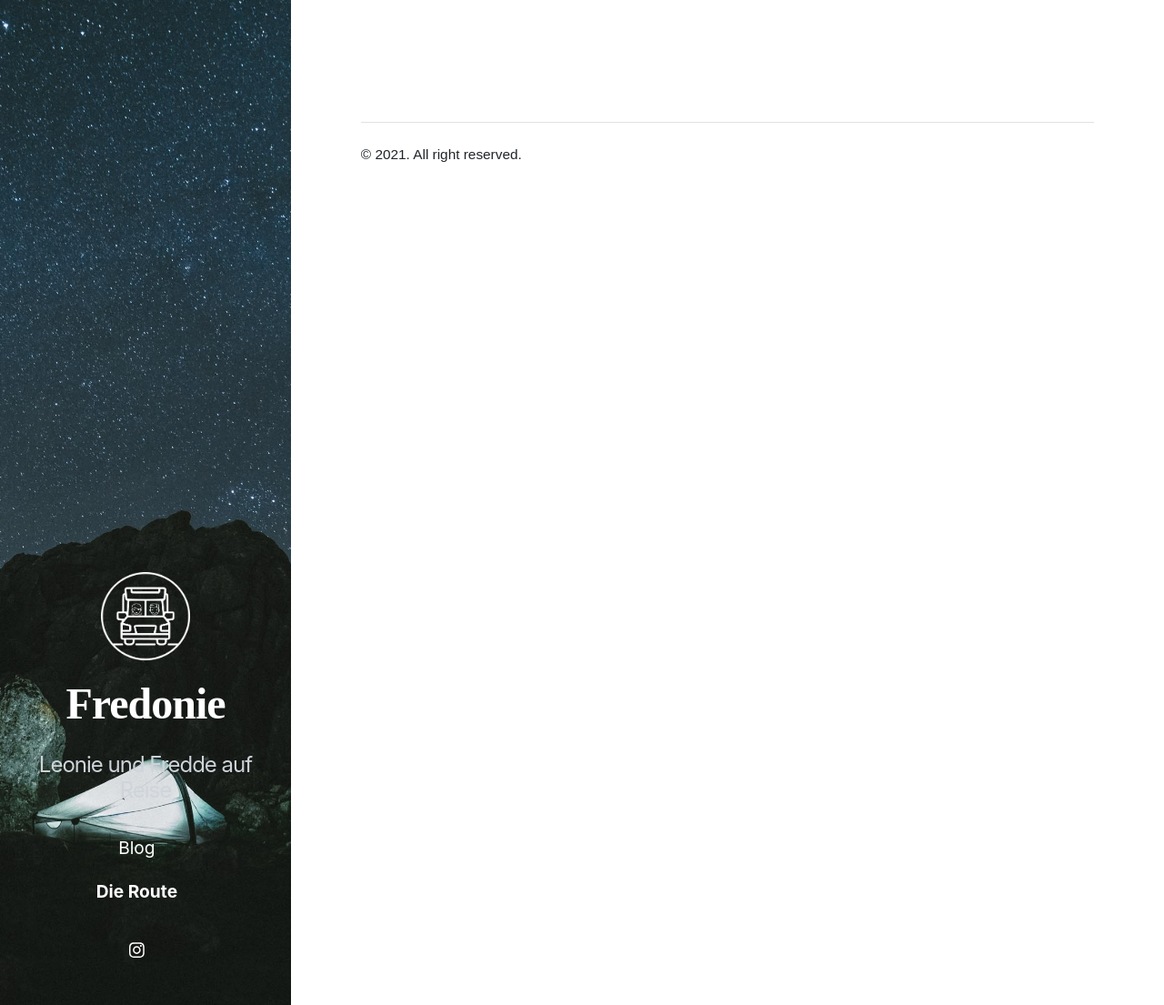
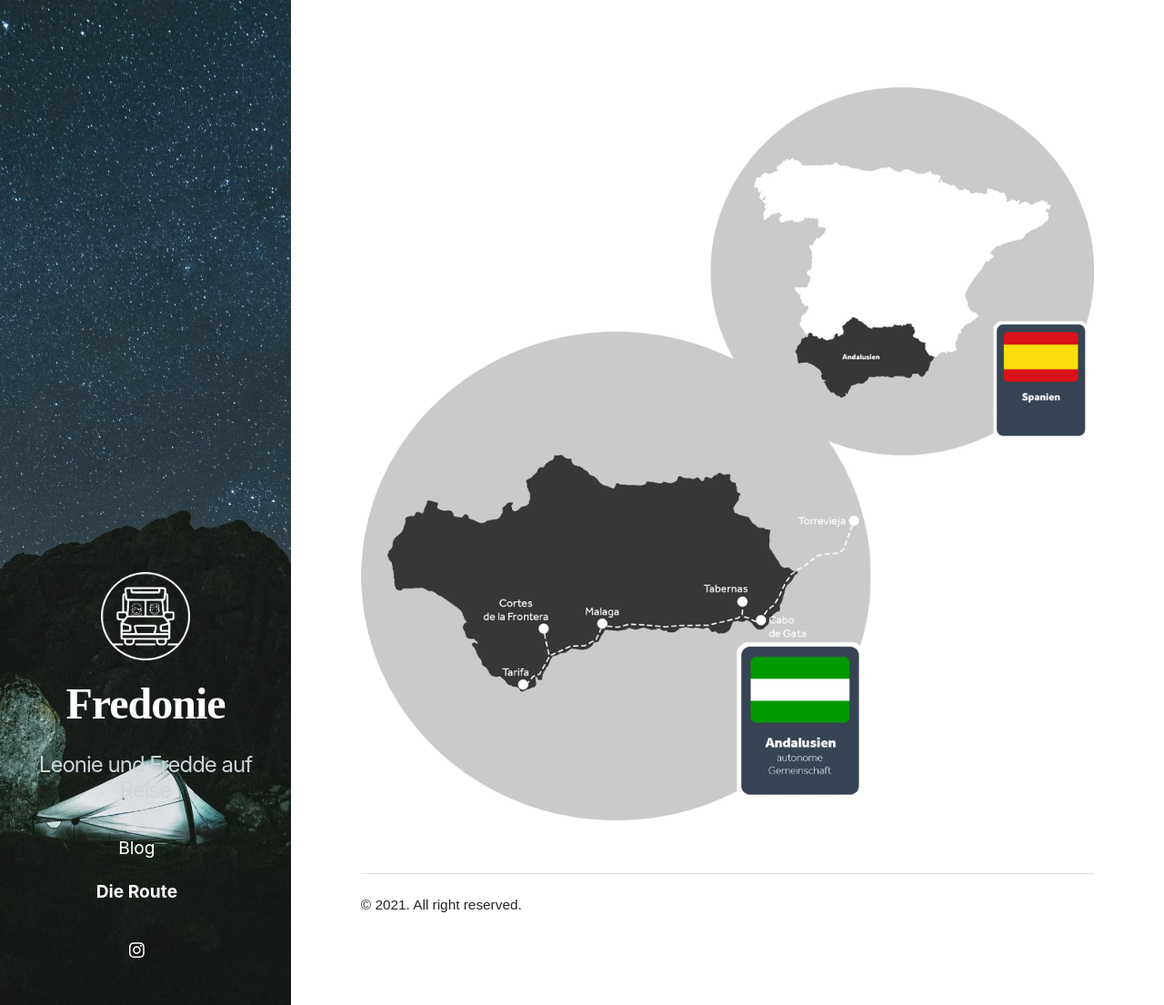
Before and after one commit to fschreib/fredonie, a Jekyll site: the page built from route.markdown, in a window 1280 px wide and 1105 px high. Shown: the whole window at 91% size. Built offline with Jekyll 4.4.1, drawn with Linux system fonts in a browser that asks for light colours; nearby versions of some CDN libraries.

Commit message:
initial commit

```diff
--- a/_layouts/route.html
+++ b/_layouts/route.html
@@ -1,3 +1,6 @@
 ---
 layout: default
 ---
+<article class="page">
+  {{ content }}
+</article>
```
